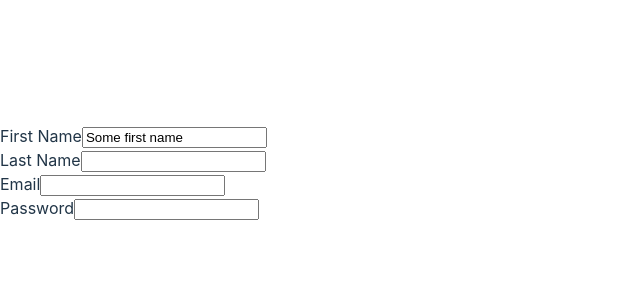
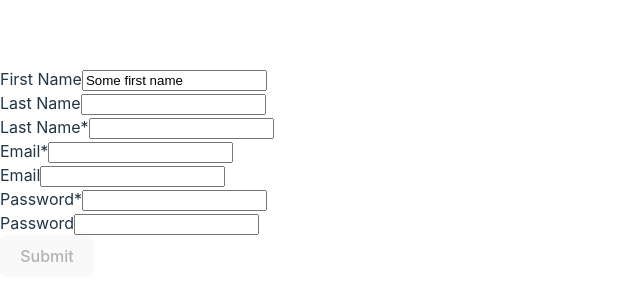
Before and after one commit to autohn/blackshield-test, a React (Vite) app: page / in a window 1280 px wide. Shown: the part 228-528 px from the top of the page, without its empty margins (0-640 px from the left). Built offline with nearby package versions, Linux system fonts and the light colour scheme.

Commit message:
validation

```diff
--- a/src/App.tsx
+++ b/src/App.tsx
@@ -1,8 +1,8 @@
-import React from "react";
-import UniversalInput, { Field } from "./UniversalInput";
+import React, { useState } from "react";
+import UniversalForm, { FieldConfig } from "./UniversalInput";
 
 const App: React.FC = () => {
-  const config: Field[] = [
+  const fields: FieldConfig[] = [
     {
       id: "first_name",
       type: "inputText",
@@ -15,10 +15,21 @@ const App: React.FC = () => {
       label: "Last Name",
     },
     {
+      id: "last_name2",
+      type: "inputText",
+      label: "Last Name",
+      required: true,
+    },
+    {
       id: "email",
       type: "inputEmail",
       label: "Email",
       required: true,
+    },
+    {
+      id: "email2",
+      type: "inputEmail",
+      label: "Email",
     },
     {
       id: "password",
@@ -26,15 +37,34 @@ const App: React.FC = () => {
       label: "Password",
       required: true,
     },
+    {
+      id: "password2",
+      type: "inputPassword",
+      label: "Password",
+    },
   ];
 
-  const onFieldsChange = (e: { [key: string]: string }) => {
-    console.log(e);
+  const [formValues, setFormValues] = useState<Record<string, string>>({});
+  const [isReadyForSubmit, setIsReadyForSubmit] = useState(false);
+
+  const handleFieldsChange = (
+    values: Record<string, string>,
+    isReady: boolean
+  ) => {
+    setFormValues(values);
+    setIsReadyForSubmit(isReady);
+  };
+
+  const handleSubmit = () => {
+    console.log(formValues);
   };
 
   return (
     <div className="App">
-      <UniversalInput fields={config} onFieldsChange={onFieldsChange} />
+      <UniversalForm fields={fields} onFieldsChange={handleFieldsChange} />
+      <button onClick={handleSubmit} disabled={!isReadyForSubmit}>
+        Submit
+      </button>
     </div>
   );
 };
--- a/src/UniversalInput.tsx
+++ b/src/UniversalInput.tsx
@@ -1,6 +1,7 @@
-import React, { useState } from "react";
+import React, { useState, useEffect, useMemo, useCallback } from "react";
+import { ZodError, z } from "zod";
 
-export interface Field {
+export interface FieldConfig {
   id: string;
   type: "inputText" | "inputEmail" | "inputPassword";
   label: string;
@@ -8,48 +9,130 @@ export interface Field {
   required?: boolean;
 }
 
-interface FormProps {
-  fields: Field[];
-  onFieldsChange: (values: { [key: string]: string }) => void;
+interface UniversalFormProps {
+  fields: FieldConfig[];
+  onFieldsChange: (values: Record<string, string>, isReady: boolean) => void;
 }
 
-const Form: React.FC<FormProps> = ({ fields, onFieldsChange }) => {
-  const [values, setValues] = useState<{ [key: string]: string }>(
-    fields.reduce<{ [key: string]: string }>((prev, field) => {
+const createSchema = (field: FieldConfig): z.ZodSchema<string> => {
+  switch (field.type) {
+    case "inputText":
+      return field.required
+        ? z.string().nonempty({ message: "Empty field" })
+        : z.string();
+    case "inputEmail":
+      return field.required
+        ? z
+            .string()
+            .email({ message: "Invalid email" })
+            .nonempty({ message: "Empty field" })
+        : z.string().email({ message: "Invalid email" });
+    case "inputPassword":
+      return field.required
+        ? z
+            .string()
+            .min(8, { message: "Must be at least 8 characters" })
+            .nonempty({ message: "Empty field" })
+        : z.string().min(8, { message: "Must be at least 8 characters" });
+    default:
+      throw new Error("Invalid field type");
+  }
+};
+
+const UniversalForm: React.FC<UniversalFormProps> = ({
+  fields,
+  onFieldsChange,
+}) => {
+  const defaultValues = useMemo(() => {
+    return fields.reduce<{ [key: string]: string }>((prev, field) => {
       if (field.defaultValue) {
         prev[field.id] = field.defaultValue;
       }
       return prev;
-    }, {})
+    }, {});
+  }, [fields]);
+
+  const [values, setValues] = useState<{ [key: string]: string }>(
+    defaultValues
   );
+  const [errors, setErrors] = useState<{ [key: string]: string }>({});
 
-  const handleChange = (id: string, value: string) => {
-    setValues({
-      ...values,
+  useEffect(() => {
+    const allRequiredFieldsFilled = fields
+      .filter((field) => field.required)
+      .every(
+        (field) =>
+          values[field.id] !== undefined &&
+          values[field.id] !== "" &&
+          !errors[field.id]
+      );
+
+    onFieldsChange(values, allRequiredFieldsFilled);
+  }, [values, fields, onFieldsChange, errors]);
+
+  const handleChange = (id: string, field: FieldConfig, value: string) => {
+    const schema = createSchema(field);
+    try {
+      schema.parse(value);
+      setErrors((prevErrors) => ({
+        ...prevErrors,
+        [id]: "",
+      }));
+    } catch (err) {
+      const validationError = err as ZodError;
+      setErrors((prevErrors) => ({
+        ...prevErrors,
+        [id]: validationError.errors[0].message,
+      }));
+    }
+    setValues((prevValues) => ({
+      ...prevValues,
       [id]: value,
-    });
-    onFieldsChange({
-      ...values,
-      [id]: value,
-    });
+    }));
   };
 
   return (
     <form>
       {fields.map((field) => (
-        <div key={field.id}>
-          <label htmlFor={field.id}>{field.label}</label>
-          <input
-            type={field.type.replace("input", "")}
-            id={field.id}
-            value={values[field.id] || ""}
-            required={field.required}
-            onChange={(e) => handleChange(field.id, e.target.value)}
-          />
-        </div>
+        <Field
+          key={field.id}
+          {...field}
+          value={values[field.id]}
+          error={errors[field.id]}
+          onChange={(value) => handleChange(field.id, field, value)}
+        />
       ))}
     </form>
   );
 };
 
-export default Form;
+const Field: React.FC<
+  FieldConfig & {
+    value: string;
+    onChange: (value: string) => void;
+    error?: string;
+  }
+> = React.memo(({ id, label, type, required, value, onChange, error }) => {
+  const handleChange = useCallback(
+    (e: React.ChangeEvent<HTMLInputElement>) => {
+      onChange(e.target.value);
+    },
+    [onChange]
+  );
+
+  return (
+    <div>
+      <label htmlFor={id}>{label + (required ? "*" : "")}</label>
+      <input
+        type={type.replace("input", "")}
+        id={id}
+        value={value || ""}
+        required={required}
+        onChange={handleChange}
+      />
+      {error && <div style={{ color: "red" }}>{error}</div>}
+    </div>
+  );
+});
+
+export default UniversalForm;
```
